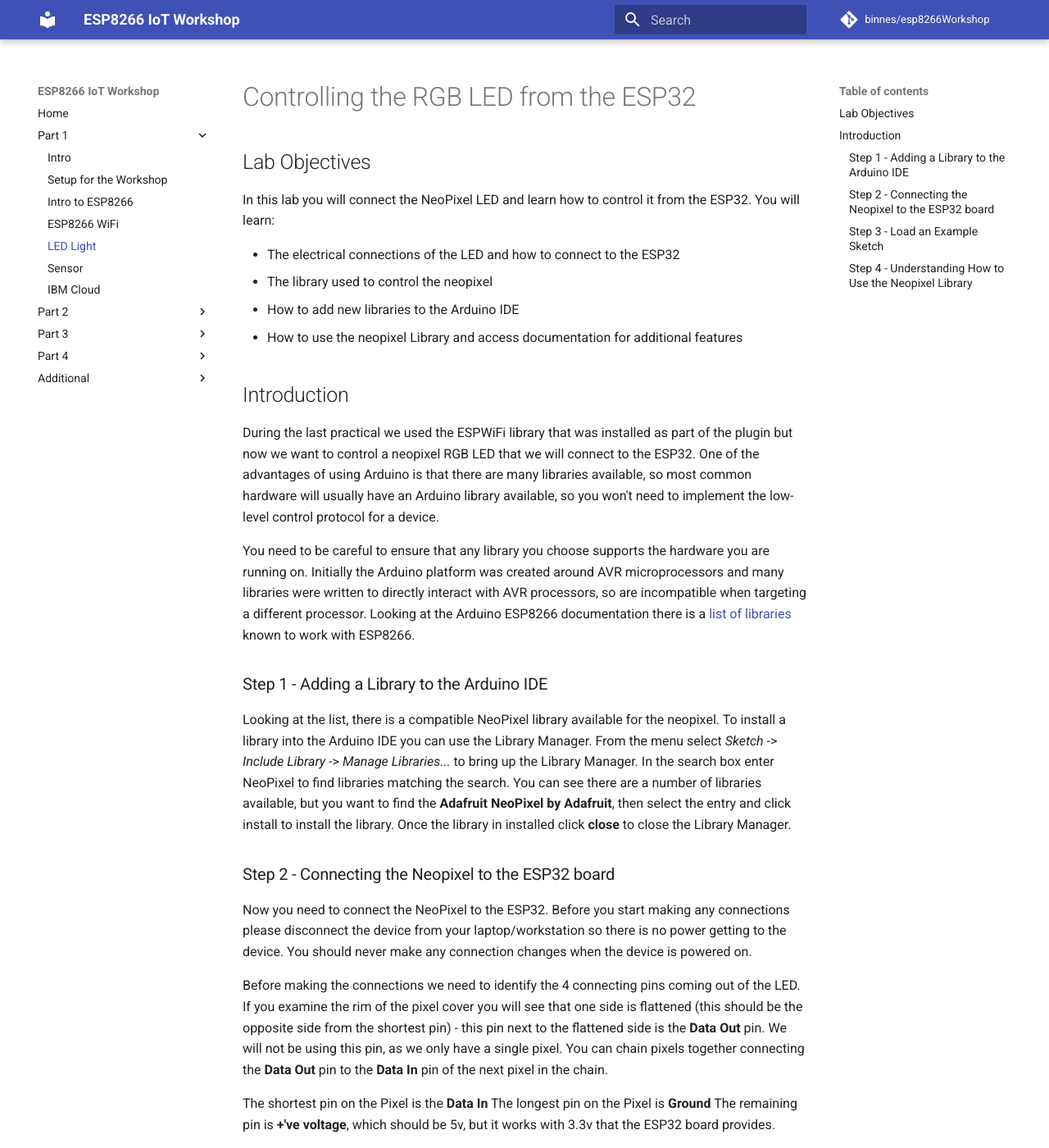
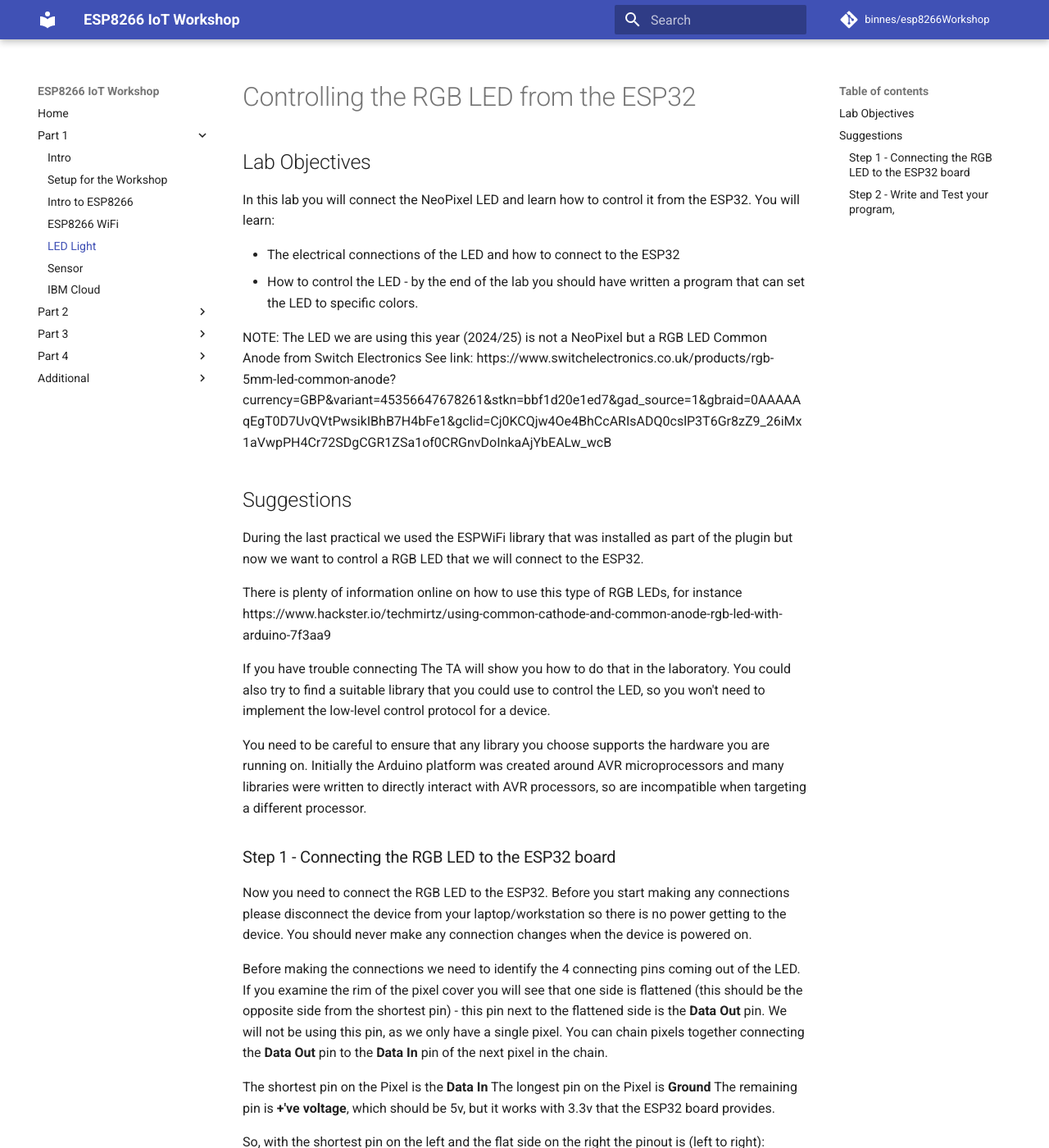
Before and after one commit to mdragone1/ESP32-IoT-Workshop, an MkDocs documentation site: the page built from docs/part1/LED.md, in a window 1280 px wide and 1400 px high. Shown: the whole window at 82% size. Built offline with MkDocs 1.6.1 and Material for MkDocs 9.7.7, drawn with Linux system fonts in a browser that asks for light colours; comment, search, counter and statistics services are not loaded; some of the changed text lies outside the part shown.

Commit message:
Update LED.md

````diff
--- a/docs/part1/LED.md
+++ b/docs/part1/LED.md
@@ -1,27 +1,30 @@
 # Controlling the RGB LED from the ESP32
 
 ## Lab Objectives
-
 In this lab you will connect the NeoPixel LED and learn how to control it from the ESP32.  You will learn:
 
 - The electrical connections of the LED and how to connect to the ESP32
-- The library used to control the neopixel
-- How to add new libraries to the Arduino IDE
-- How to use the neopixel Library and access documentation for additional features
+- How to control the LED - by the end of the lab you should have written a program that can set the LED to specific colors.
 
-## Introduction
+NOTE: The LED we are using this year (2024/25) is not a NeoPixel but a RGB LED Common Anode from Switch Electronics
+See link: https://www.switchelectronics.co.uk/products/rgb-5mm-led-common-anode?currency=GBP&variant=45356647678261&stkn=bbf1d20e1ed7&gad_source=1&gbraid=0AAAAAqEgT0D7UvQVtPwsikIBhB7H4bFe1&gclid=Cj0KCQjw4Oe4BhCcARIsADQ0cslP3T6Gr8zZ9_26iMx1aVwpPH4Cr72SDgCGR1ZSa1of0CRGnvDoInkaAjYbEALw_wcB
 
-During the last practical we used the ESPWiFi library that was installed as part of the plugin but now we want to control a neopixel RGB LED that we will connect to the ESP32. One of the advantages of using Arduino is that there are many libraries available, so most common hardware will usually have an Arduino library available, so you won't need to implement the low-level control protocol for a device.
 
-You need to be careful to ensure that any library you choose supports the hardware you are running on. Initially the Arduino platform was created around AVR microprocessors and many libraries were written to directly interact with AVR processors, so are incompatible when targeting a different processor. Looking at the Arduino ESP8266 documentation there is a [list of libraries](http://arduino-esp8266.readthedocs.io/en/latest/libraries.html#other-libraries-not-included-with-the-ide) known to work with ESP8266.
+## Suggestions
 
-### Step 1 - Adding a Library to the Arduino IDE
+During the last practical we used the ESPWiFi library that was installed as part of the plugin but now we want to control a RGB LED that we will connect to the ESP32.
 
-Looking at the list, there is a compatible NeoPixel library available for the neopixel. To install a library into the Arduino IDE you can use the Library Manager. From the menu select *Sketch* -> *Include Library* -> *Manage Libraries...* to bring up the Library Manager. In the search box enter NeoPixel to find libraries matching the search. You can see there are a number of libraries available, but you want to find the **Adafruit NeoPixel by Adafruit**, then select the entry and click install to install the library. Once the library in installed click **close** to close the Library Manager.
+There is plenty of information online on how to use this type of RGB LEDs, for instance
+https://www.hackster.io/techmirtz/using-common-cathode-and-common-anode-rgb-led-with-arduino-7f3aa9
 
-### Step 2 - Connecting the Neopixel to the ESP32 board
+If you have trouble connecting The TA will show you how to do that in the laboratory.
+You could also try to find a suitable library that you could use to control the LED, so you won't need to implement the low-level control protocol for a device.
 
-Now you need to connect the NeoPixel to the ESP32. Before you start making any connections please disconnect the device from your laptop/workstation so there is no power getting to the device. You should never make any connection changes when the device is powered on.
+You need to be careful to ensure that any library you choose supports the hardware you are running on. Initially the Arduino platform was created around AVR microprocessors and many libraries were written to directly interact with AVR processors, so are incompatible when targeting a different processor.
+
+### Step 1 - Connecting the RGB LED to the ESP32 board
+
+Now you need to connect the RGB LED to the ESP32. Before you start making any connections please disconnect the device from your laptop/workstation so there is no power getting to the device. You should never make any connection changes when the device is powered on.
 
 Before making the connections we need to identify the 4 connecting pins coming out of the LED. If you examine the rim of the pixel cover you will see that one side is flattened (this should be the opposite side from the shortest pin) - this pin next to the flattened side is the **Data Out** pin. We will not be using this pin, as we only have a single pixel. You can chain pixels together connecting the **Data Out** pin to the **Data In** pin of the next pixel in the chain.
 
@@ -42,9 +45,14 @@ IMPORTANT: You need to consult the pinout and schematic documentation for your b
 
 CONNECTING THE WRONG PINS CAN DAMAGE THE ESP32 BOARD AND/OR THE LED !
 
-### Step 3 - Load an Example Sketch
+### Step 2 - Write and Test your program,
 
-Once you have the connections made you can connect the board to your laptop. Load the example sketch **strandtest** *File* -> *Examples* -> *AdaFruit Neopixel* -> *strandtest*. You need to make a couple of changes to the example sketch:
+If you have found a suitable library this may also offer an example sketch that you could use as a starting point for your
+For example, in past years we were using a NeoPixel from AdaFruit, which provided an example sketch **strandtest** (*File* -> *Examples* -> *AdaFruit Neopixel* -> *strandtest*).
+
+If you cannot find a suitable library, or prefer to implement the control of the LED yourself, you can follow an online tutorial or ask the TA for suggestions.
+
+As a way of example, the following are the suggestions for how to modify the example program for the NeoPixel.
 
 1. Change the LED_PIN number to match the GPIO you want to use in your device. Make sure you consult the schematic and the pinout documentation for your board.
 2. Set the number of pixels to 1 in the LED_COUNT definition
@@ -116,28 +124,6 @@ void loop() {
 }
 ```
 
-### Step 4 -  Understanding How to Use the Neopixel Library
-
-To add the NeoPixel to your own application you need to do the following:
-
-1. Create an instance of a Neopixel `Adafruit_NeoPixel strip(LED_COUNT, LED_PIN, NEO_GRB + NEO_KHZ800);`:
-    - The first parameter is the number of pixels in the chain
-    - the second parameter is the GPIO number the pixel(s) are connected to
-    - The third parameter allows you to identify what type of pixel is connected. There are a number of different types of pixel. Some include a white LED to give a better white light. Some expect the green data to be sent first whilst others require the red data to be sent first. There are also different communication speeds used.
-2. Before using any commands to alter the pixels you need to initialise the pixel library using the **begin()** call.  `strip.begin();` This is usually done in the **setup()** function.
-3. Set the pixels to the desired colours. Note that this doesn't change the pixel colours immediately:
-    - There are a number of calls in the neopixel library to be able to set the colour of a pixel. The first parameter always is the number of the pixel you want to set in the chain (starting with 0 as the first pixel):
-        - `setPixelColor(uint16_t n, uint8_t r, uint8_t g, uint8_t b)`
-        - `setPixelColor(uint16_t n, uint8_t r, uint8_t g, uint8_t b, uint8_t w)`
-        - `setPixelColor(uint16_t n, uint32_t c)`
-    - There are 2 ways to specify a colour to the **setPixelColor()** call. You can pass in the red, green, blue and optionally white values (0 - 255) for each of the LEDs within the pixel or use the **Color()** function to create a single 32bit integer value representing a colour. This can be useful for passing to and returning from other function calls, as shown in the example sketch:
-        - `Color(uint8_t r, uint8_t g, uint8_t b)`
-        - `Color(uint8_t r, uint8_t g, uint8_t b, uint8_t w)`
-4. Call the **show()** function to send the colour changes to the pixel(s) : `strip.show();`. This is the function that actually updates the pixels based on the previous setPixelColor function calls.
-
-For any library installed with the Arduino Library Manager you can get to the documentation for the library using the **More info** link in the Library Manager:
-
-![ModeMCU LED Wiring](../images/LibraryManagerInfo.png)
 
 ---
 
````
